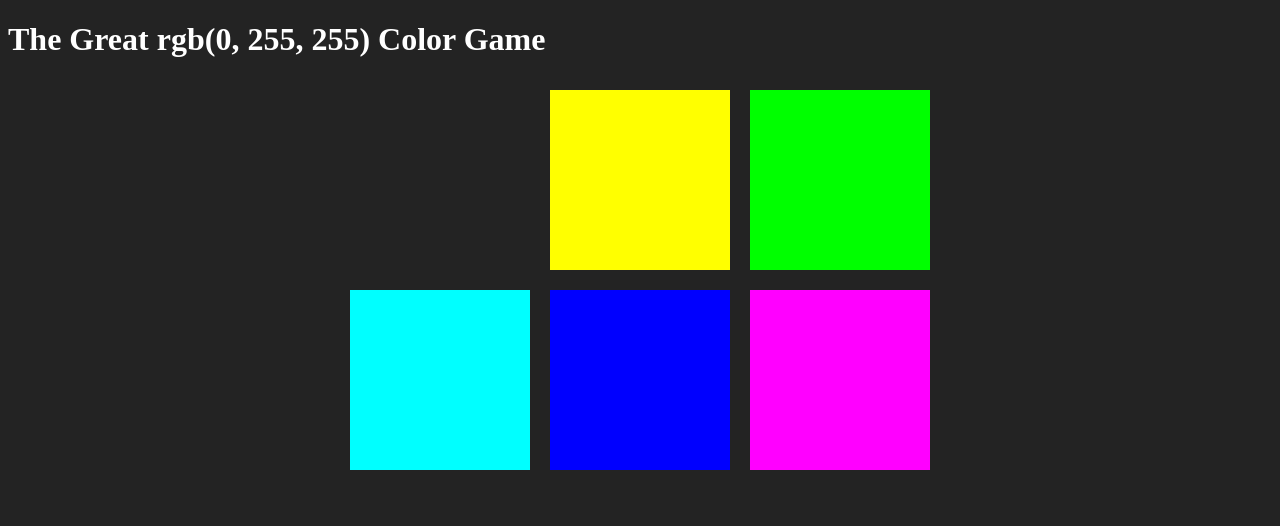
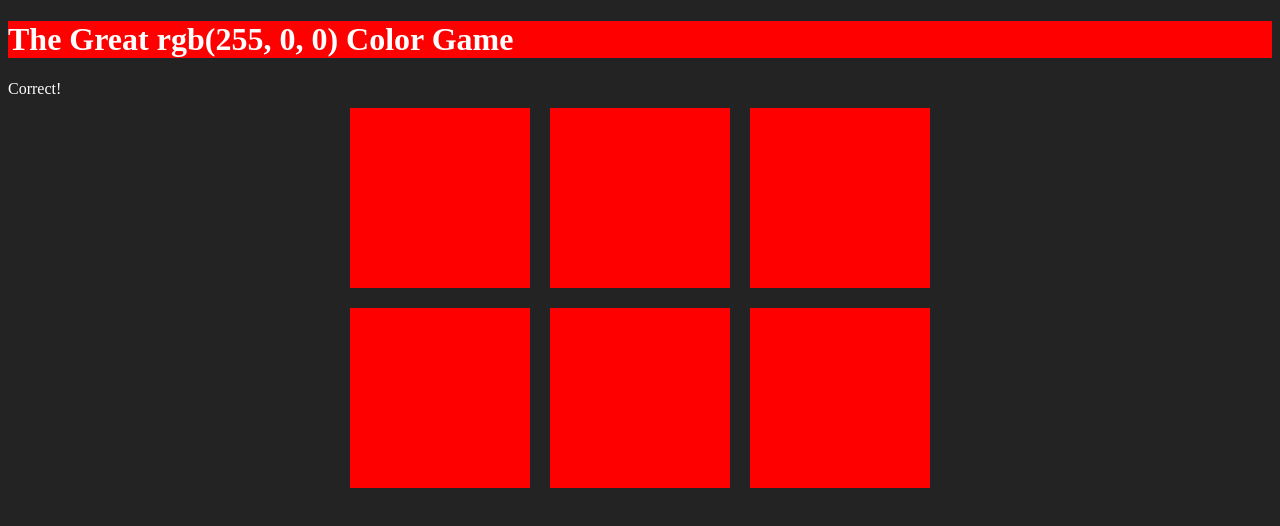
Before and after one commit to sdolmo/color_game, a plain HTML site: page index.html in a window 1280 px wide. Both pictures are taken after a click on the element 439 px from the left and 179 px from the top of the page. Drawn offline with Linux system fonts and the light colour scheme.

Commit message:
add color change function

```diff
--- a/index.html
+++ b/index.html
@@ -8,6 +8,10 @@
   <body>
 
     <h1>The Great <span id="colorDisplay">RGB</span> Color Game</h1>
+
+    <div>
+      <span id="message"></span>
+    </div>
 
     <div id="container">
       <div class="square"></div>
--- a/scripts/colorGame.js
+++ b/scripts/colorGame.js
@@ -8,24 +8,39 @@ var colors = [
 ]
 
 var squares = document.querySelectorAll(".square");
-var pickedColor = colors[3];
-var colorDisplay = document.getElementById("colorDisplay")
+var pickedColor = pickColor();
+var colorDisplay = document.getElementById("colorDisplay");
+var messageDisplay = document.querySelector("#message");
+var headingDisplay = document.querySelector("h1");
 
 colorDisplay.textContent = pickedColor;
 
 for(var i = 0; i < squares.length; i++){
   //add initial colors to squares
   squares[i].style.background = colors[i];
-
   //add click listeners to squares
   squares[i].addEventListener("click", function(){
     //grab color of picked square
     var clickedColor = this.style.background;
     //compare clicked color with picked color
     if (clickedColor === pickedColor) {
-      alert("You got it!");
+      messageDisplay.textContent = "Correct!";
+      changeColor(clickedColor);
     } else {
       this.style.background = "#232323";
+      messageDisplay.textContent = "Try again";
     }
   })
 }
+
+function changeColor(color){
+  headingDisplay.style.background = color;
+  for(var i = 0; i < squares.length; i++){
+    squares[i].style.background = color;
+  }
+}
+
+function pickColor(){
+  var random = Math.floor(Math.random() * colors.length);
+  return colors[random];
+}
--- a/stylesheets/colorGame.css
+++ b/stylesheets/colorGame.css
@@ -18,3 +18,7 @@ body {
 h1 {
   color: #fff;
 }
+
+span {
+  color: #fff;
+}
```
